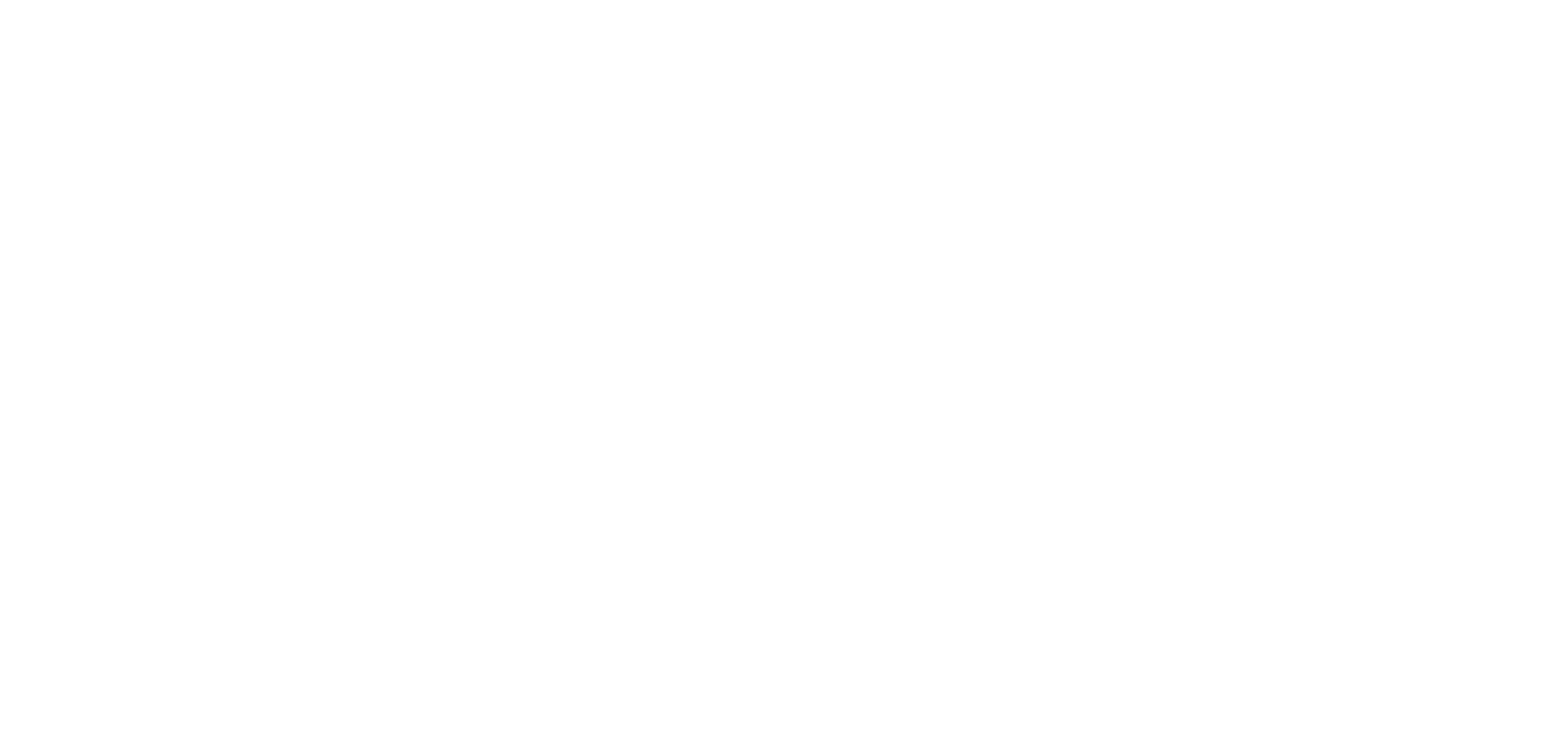
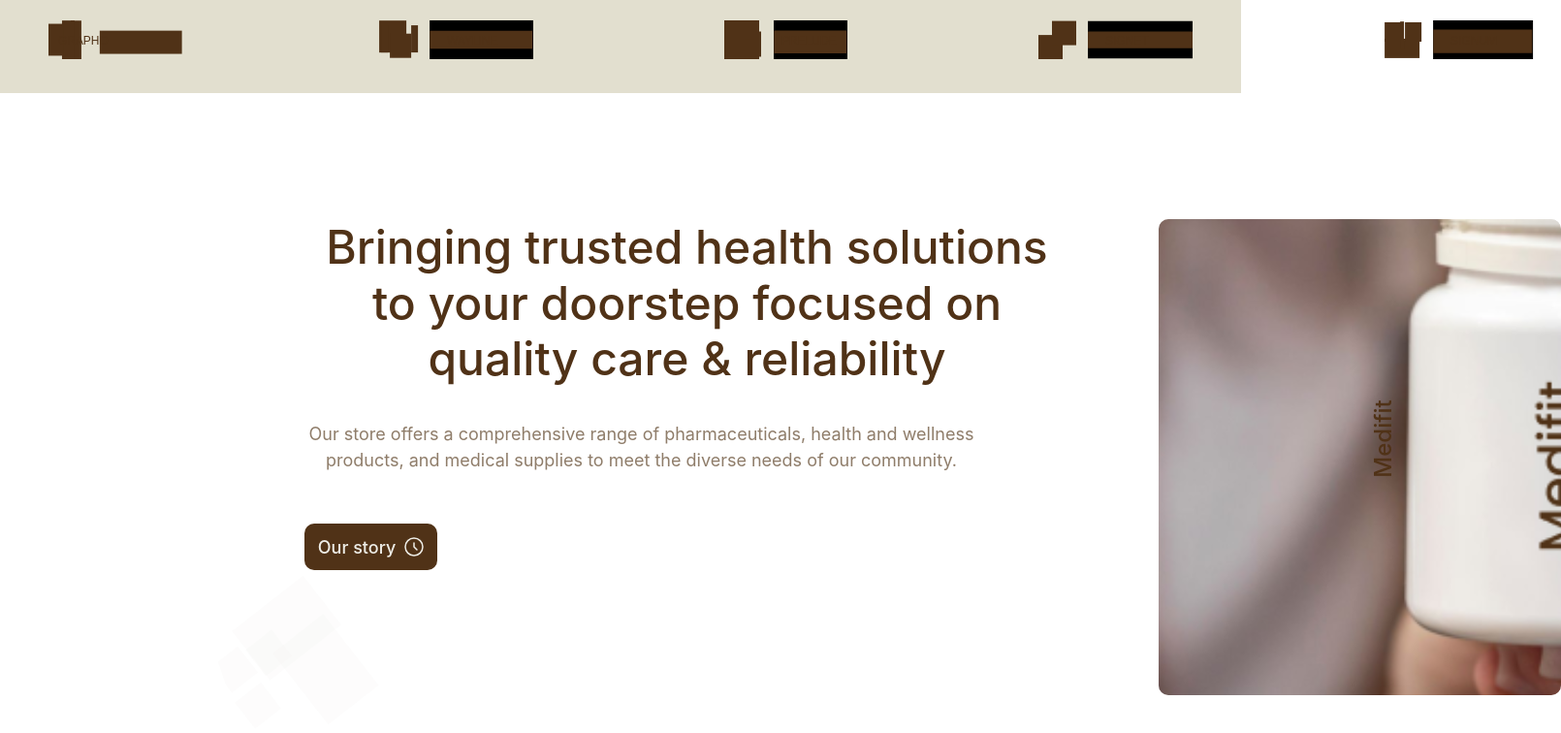
Before and after one commit to yrlwijesekara/Medifit, a React (Vite) app in the folder medfit-frontend/: page /shop in a window 1280 px wide. Shown: the part 992-1748 px from the top of the page at 97% size, 1610 px wide, since content can reach past the window. Before the commit the page ends 977 px from the top, so only its background shows below. Built offline with nearby package versions, Linux system fonts and the light colour scheme.

Commit message:
Implement code changes to enhance functionality and improve performance

```diff
--- a/medfit-frontend/src/pages/Shop.jsx
+++ b/medfit-frontend/src/pages/Shop.jsx
@@ -1,6 +1,7 @@
 import Navbar from '../components/Navbar';
 import doctorMedicineImage from '../assets/home/doctor-medicine-bottle.jpg';
 import wellnessImage from '../assets/home/Wellness.jpg';
+import femaleHoldingPillImage from '../assets/home/female-holding-pill.jpg';
 
 const Shop = () => {
   return (
@@ -211,6 +212,186 @@
           </div>
         </div>
       </div>
+
+      {/* Company Logos Section */}
+      <div className="absolute w-full h-[111px] left-0 top-[977px] bg-[#E2DFCF] flex flex-col justify-center items-center p-[10px] gap-[10px]">
+
+        {/* Frame 242 - Company Logos Container */}
+        <div className="flex flex-row items-center gap-[196px] w-[1880px] h-[47px]">
+
+          {/* Company Logo 1 - Emblem */}
+          <div className="w-[153.6px] h-[40px] flex-none order-0 flex-grow-0">
+            <svg viewBox="0 0 154 40" className="w-full h-full">
+              <rect x="0" y="0.4" width="7" height="31" fill="#503217" />
+              <rect x="11" y="8.4" width="7" height="31" fill="#503217" />
+              <rect x="22" y="0.4" width="7" height="31" fill="#503217" />
+              <rect x="33" y="9.3" width="7" height="31" fill="#503217" />
+              <g clipPath="url(#clip0_43_237)">
+                <path d="M52 0h102v40H52V0z" fill="#000000" />
+                <path d="M52.4 9.1h102v20.1H52.4V9.1z" fill="#503217" />
+              </g>
+              <text x="65" y="25" fill="#503217" fontSize="12" fontFamily="Arial">EMBLEM</text>
+            </svg>
+          </div>
+
+          {/* Company Logo 2 - Grapho */}
+          <div className="w-[145.6px] h-[40px] flex-none order-1 flex-grow-0">
+            <svg viewBox="0 0 146 40" className="w-full h-full">
+              <rect x="23" y="0.2" width="11" height="40" fill="#503217" />
+              <rect x="14" y="0.1" width="13" height="40" fill="#503217" />
+              <rect x="0" y="3.5" width="16" height="33" fill="#503217" />
+              <rect x="53" y="10.6" width="85" height="24" fill="#503217" />
+              <text x="10" y="25" fill="#503217" fontSize="12" fontFamily="Arial">GRAPHO</text>
+            </svg>
+          </div>
+
+          {/* Company Logo 3 - Wayline */}
+          <div className="w-[159.2px] h-[40px] flex-none order-2 flex-grow-0">
+            <svg viewBox="0 0 159 40" className="w-full h-full">
+              <rect x="33" y="5.1" width="7" height="28" fill="#503217" />
+              <rect x="0" y="0.2" width="28" height="33" fill="#503217" />
+              <rect x="11" y="13.7" width="22" height="25" fill="#503217" />
+              <rect x="2" y="5.1" width="7" height="28" fill="#503217" />
+              <g clipPath="url(#clip0_43_396)">
+                <path d="M52 0h107v40H52V0z" fill="#000000" />
+                <path d="M52.2 10.8h106v18.5H52.2V10.8z" fill="#503217" />
+              </g>
+              <text x="70" y="25" fill="#503217" fontSize="12" fontFamily="Arial">WAYLINE</text>
+            </svg>
+          </div>
+
+          {/* Company Logo 4 - Prelude */}
+          <div className="w-[128px] h-[40px] flex-none order-3 flex-grow-0">
+            <svg viewBox="0 0 128 40" className="w-full h-full">
+              <rect x="14" y="11.5" width="25" height="26" fill="#503217" />
+              <rect x="5" y="4" width="32" height="35" fill="#503217" />
+              <rect x="1" y="0" width="36" height="40" fill="#503217" />
+              <rect x="10" y="7.7" width="27" height="30" fill="#503217" />
+              <rect x="22" y="19.4" width="10" height="10" fill="#503217" />
+              <g clipPath="url(#clip0_43_356)">
+                <path d="M52 0h76v40H52V0z" fill="#000000" />
+                <path d="M52.3 10.6h75v23.4H52.3V10.6z" fill="#503217" />
+              </g>
+              <text x="60" y="25" fill="#503217" fontSize="12" fontFamily="Arial">PRELUDE</text>
+            </svg>
+          </div>
+
+          {/* Company Logo 5 - Signet */}
+          <div className="w-[160px] h-[40px] flex-none order-4 flex-grow-0">
+            <svg viewBox="0 0 160 40" className="w-full h-full">
+              <rect x="1" y="15.1" width="25" height="25" fill="#503217" />
+              <rect x="15" y="0.6" width="25" height="25" fill="#503217" />
+              <g clipPath="url(#clip0_43_404)">
+                <path d="M52 0.8h108v38.4H52V0.8z" fill="#000000" />
+                <path d="M52 11.6h108v17.1H52V11.6z" fill="#503217" />
+              </g>
+              <text x="70" y="25" fill="#503217" fontSize="12" fontFamily="Arial">SIGNET</text>
+            </svg>
+          </div>
+
+          {/* Company Logo 6 - Signum */}
+          <div className="w-[155.2px] h-[40px] flex-none order-5 flex-grow-0">
+            <svg viewBox="0 0 155 40" className="w-full h-full">
+              <rect x="2" y="18.9" width="36" height="20" fill="#503217" />
+              <rect x="23" y="2" width="17" height="20" fill="#503217" />
+              <rect x="2" y="2" width="17" height="20" fill="#503217" />
+              <rect x="18" y="1.2" width="4" height="28" fill="#503217" />
+              <g clipPath="url(#clip0_43_372)">
+                <path d="M52 0h103v40H52V0z" fill="#000000" />
+                <path d="M52.2 9.6h102v24.2H52.2V9.6z" fill="#503217" />
+              </g>
+              <text x="70" y="25" fill="#503217" fontSize="12" fontFamily="Arial">SIGNUM</text>
+            </svg>
+          </div>
+
+        </div>
+      </div>
+
+      {/* Our Story Section */}
+      <div className="absolute w-[1296px] h-[490.58px] left-[314px] top-[1218px]">
+
+        {/* Mask Group - Right Side Container */}
+        <div className="absolute w-[415px] h-[490.58px] left-[881px] top-0 bg-[#F2F2F2] rounded-[10px] overflow-hidden">
+
+          {/* Rectangle 111 & 114 - Background layers */}
+          <div className="absolute w-[415px] h-[490.58px] left-0 top-0 bg-[#F2F2F2] rounded-[10px]"></div>
+          <div className="absolute w-[415px] h-[490.58px] left-0 top-0 bg-[#F2F2F2] rounded-[10px]"></div>
+
+          {/* Female holding pill image */}
+          <div
+            className="absolute w-[899.4px] h-[490.58px] left-[-299px] top-0 bg-cover bg-center"
+            style={{
+              backgroundImage: `url(${femaleHoldingPillImage})`
+            }}
+          >
+          </div>
+
+          {/* Medifit text - rotated */}
+          <div className="absolute w-[83px] h-[37px] left-[191px] top-[208px] transform rotate-[-90deg]">
+            <span className="font-poppins font-medium text-[24px] leading-[150%] text-[#503217]">
+              Medifit
+            </span>
+          </div>
+        </div>
+
+        {/* Frame 264 - Main Content Container */}
+        <div className="absolute w-[848px] h-[362px] left-0 top-0 flex flex-col items-start gap-[50px]">
+
+          {/* Title Section */}
+          <div className="w-[848px] h-[264px] flex flex-col items-start gap-[20px]">
+
+            {/* Main Heading */}
+            <h2 className="w-[789px] h-[188px] font-poppins font-medium text-[48px] leading-[120%] text-[#503217]">
+              Bringing trusted health solutions to your doorstep focused on quality care & reliability
+            </h2>
+
+            {/* Description Text */}
+            <p className="w-[695px] h-[56px] font-sans-serif-collection font-normal text-[18px] leading-[150%] text-[#8F7D6A]">
+              Our store offers a comprehensive range of pharmaceuticals, health and wellness products, and medical supplies to meet the diverse needs of our community.
+            </p>
+          </div>
+
+          {/* Our Story Button - Frame 77 */}
+          <button className="flex flex-row justify-center items-center p-[10px] gap-[5px] w-[137px] h-[48px] bg-[#503217] rounded-[10px] hover:bg-[#6B4228] transition-colors duration-200">
+
+            {/* Our story Text */}
+            <span className="w-[83px] h-[27px] font-poppins font-medium text-[18px] leading-[150%] text-[#EEEDE7]">
+              Our story
+            </span>
+
+            {/* History Icon */}
+            <svg width="24" height="24" viewBox="0 0 24 24" fill="none" xmlns="http://www.w3.org/2000/svg" className="flex-none">
+              <path
+                d="M12 8v4l3 3"
+                stroke="#EEEDE7"
+                strokeWidth="1.5"
+                strokeLinecap="round"
+                strokeLinejoin="round"
+              />
+              <circle
+                cx="12"
+                cy="12"
+                r="9"
+                stroke="#EEEDE7"
+                strokeWidth="1.5"
+              />
+            </svg>
+          </button>
+        </div>
+
+        {/* Background Medicine Icon - Hidden/Decorative */}
+        <div className="absolute w-[183.05px] h-[183.05px] left-[-84.96px] top-[361.81px] opacity-15 transform rotate-[71.02deg] pointer-events-none">
+          <svg viewBox="0 0 183 183" className="w-full h-full">
+            <g transform="rotate(71.02 91.5 91.5)">
+              <rect x="45" y="100" width="93" height="64" fill="#8F7D6A" opacity="0.15" />
+              <rect x="53" y="27" width="66" height="93" fill="#8F7D6A" opacity="0.15" />
+              <rect x="147" y="70" width="34" height="34" fill="#8F7D6A" opacity="0.15" />
+              <rect x="105" y="106" width="34" height="34" fill="#8F7D6A" opacity="0.15" />
+              <rect x="143" y="114" width="34" height="34" fill="#8F7D6A" opacity="0.15" />
+            </g>
+          </svg>
+        </div>
+      </div>
     </>
   );
 };
```
Also changed, not shown: medfit-frontend/src/assets/home/female-holding-pill.jpg (added).
